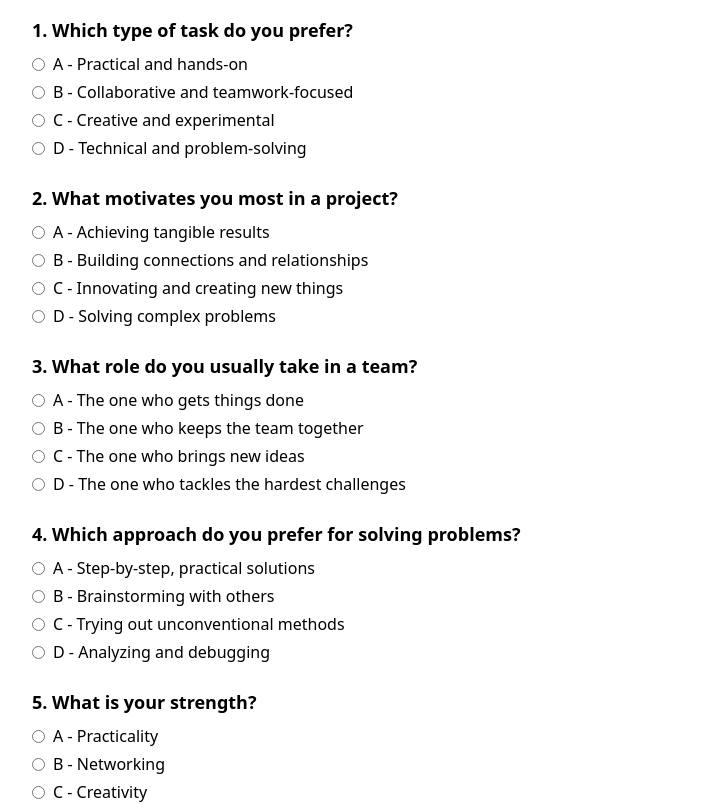
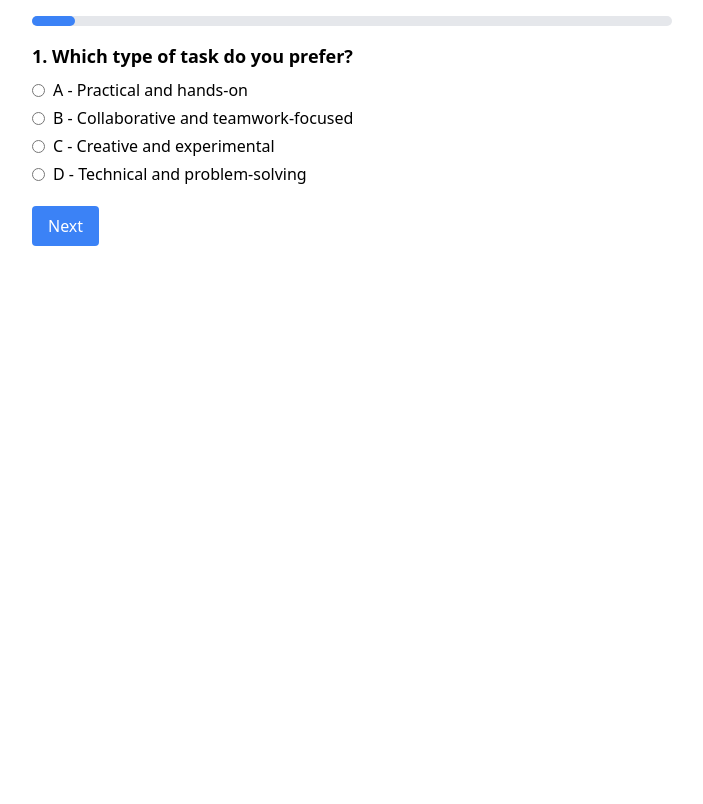
Before and after one commit to erdie/persona-quiz, a Nuxt app: page / in a window 1280 px wide. Shown: the top 804 px of the page, without its empty margins (288-991 px from the left). Built offline with nearby package versions, Linux system fonts and the light colour scheme.

Commit message:
feat(Quiz.vue): add progress bar and separate question 1 by 1

```diff
--- a/components/Quiz.vue
+++ b/components/Quiz.vue
@@ -1,32 +1,56 @@
 <template>
     <div class="max-w-2xl mx-auto p-4" v-if="!submitted">
-        <div v-for="(question, index) in questions" :key="index" class="mb-6">
-            <h2 class="text-lg font-bold mb-2">{{ index + 1 }}. {{ question.text }}</h2>
-            <div v-for="(option, optIndex) in question.options" :key="optIndex" class="mb-1">
-                <label class="flex items-center">
+        <div class="mb-6">
+            <!-- Progress Bar -->
+            <div class="relative w-full bg-gray-200 rounded-full h-2.5 mb-4">
+                <div
+                    class="absolute bg-blue-500 h-2.5 rounded-full"
+                    :style="{ width: `${progressPercentage}%` }"
+                ></div>
+            </div>
+
+            <!-- Current Question -->
+            <div v-if="currentQuestion < questions.length">
+                <h2 class="text-lg font-bold mb-2">
+                    {{ currentQuestion + 1 }}. {{ questions[currentQuestion].text }}
+                </h2>
+                <div
+                    v-for="(option, optIndex) in questions[currentQuestion].options"
+                    :key="optIndex"
+                    class="mb-1"
+                >
+                    <label class="flex items-center">
                     <input
                         type="radio"
-                        :name="`question-${index}`"
+                        :name="`question-${currentQuestion}`"
                         :value="option"
-                        v-model="answers[index]"
+                        v-model="answers[currentQuestion]"
                         required
                         class="mr-2"
                     />
                     {{ option }}
-                </label>
+                    </label>
+                </div>
+
+                <!-- Next Button -->
+                <button
+                    @click="nextQuestion"
+                    class="bg-blue-500 text-white px-4 py-2 rounded mt-4"
+                    :disabled="!answers[currentQuestion]"
+                >
+                    Next
+                </button>
             </div>
         </div>
-
-        <button @click="submitQuiz" class="bg-blue-500 text-white px-4 py-2 rounded">
-            Submit Quiz
-        </button>
     </div>
 
+    <!-- Result -->
     <div v-else class="max-w-2xl mx-auto mt-4 text-center">
         <h3 class="text-xl font-bold">Results</h3>
         <p>You are: <span class="font-bold">{{ personaType }}</span></p>
     </div>
 </template>
+
 
 <script setup lang="ts">
 import { ref } from 'vue'
@@ -96,20 +120,26 @@ const questions = ref([
 
 const answers = ref<string[]>(Array(questions.value.length).fill(''))
 const submitted = ref(false)
+const currentQuestion = ref(0)
 const personaType = ref('')
 
-// Computed property to check if all questions are answered
-const allQuestionsAnswered = computed(() => {
-    return answers.value.every(answer => answer !== '')
+// Progress percentage based on the current question
+const progressPercentage = computed(() => {
+    return ((currentQuestion.value + 1) / questions.value.length) * 100
 })
 
+// Go to the next question or submit the quiz if on the last question
+const nextQuestion = () => {
+    if (currentQuestion.value < questions.value.length - 1) {
+        currentQuestion.value++
+    } else {
+        submitQuiz()
+    }
+}
+
 const submitQuiz = () => {
-    if (allQuestionsAnswered.value) {
-        submitted.value = true
-        determinePersonaType()
-    } else {
-        alert('Please answer all questions before submitting the quiz.')
-    }
+    submitted.value = true
+    determinePersonaType()
 }
 
 const determinePersonaType = () => {
```
